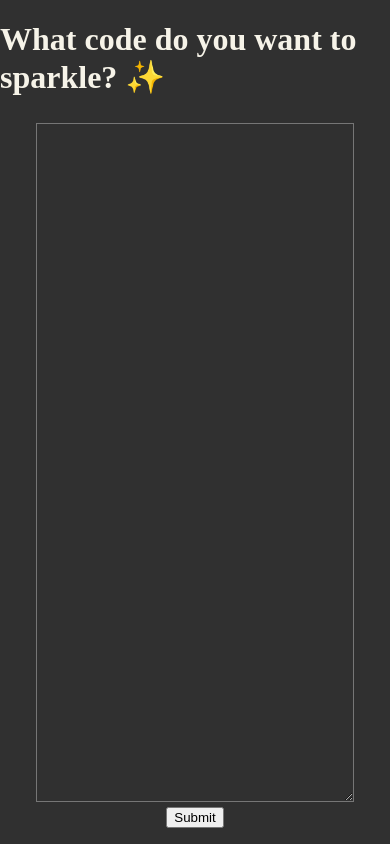
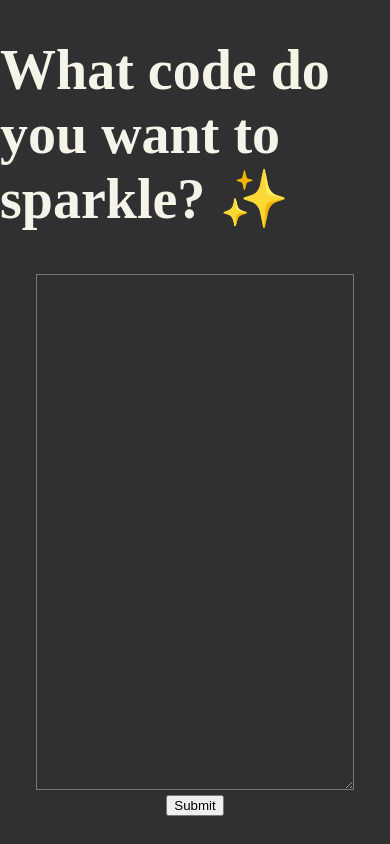
Before and after one commit to d-lord/twinkler_flask, a Flask app: page / in a window 390 px wide. Run offline with Flask 2, Linux system fonts and the light colour scheme.

Commit message:
Text sizing changes, mainly for mobile

```diff
--- a/templates/form.html
+++ b/templates/form.html
@@ -18,6 +18,7 @@
         html, body {
             margin: 0;
             padding: 0;
+            font-size: 28px;
         }
         form {
             display: flex;
```
Also changed, not shown: templates/twinkle_smart.css (+7 -2 lines).
